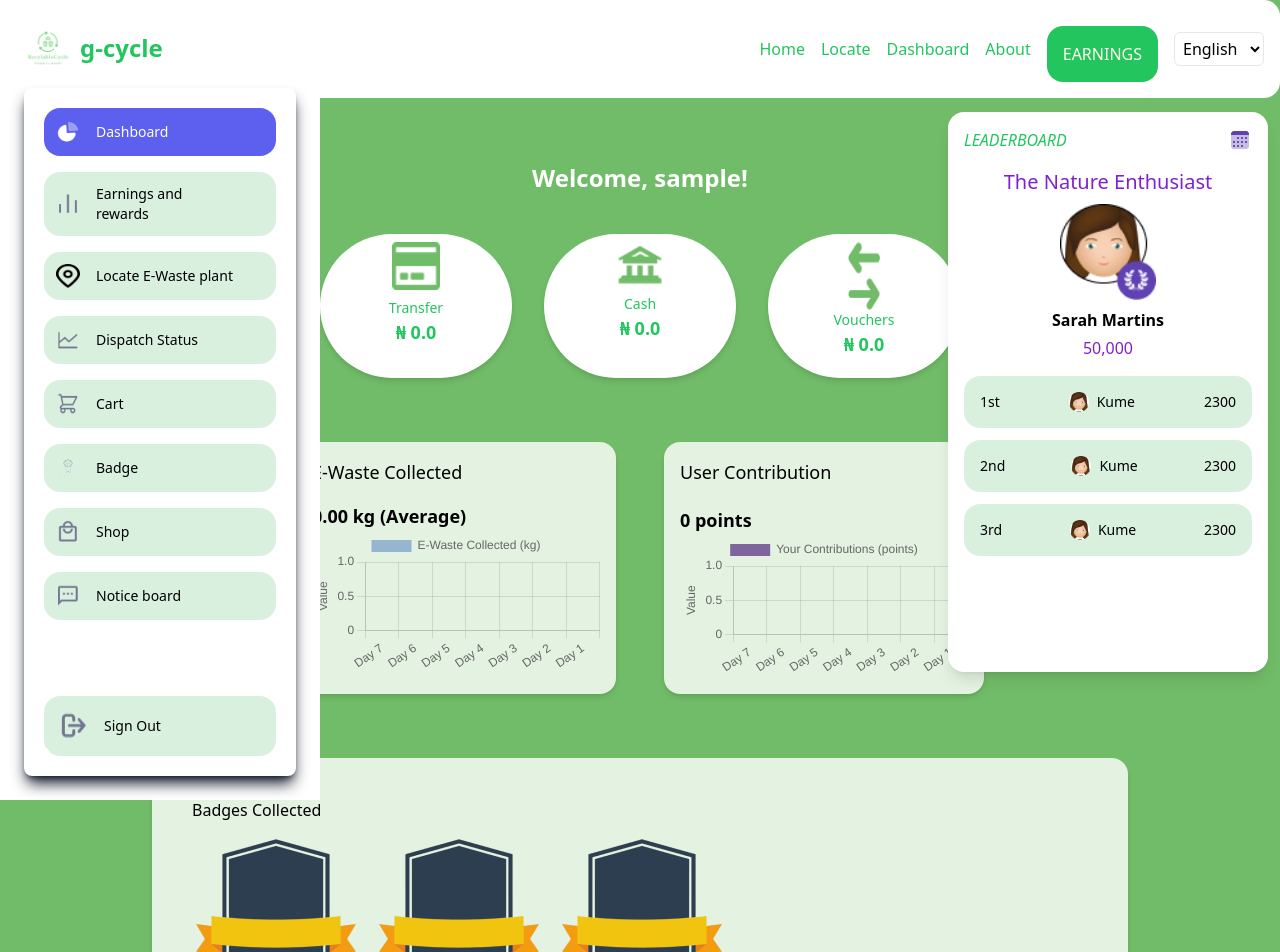
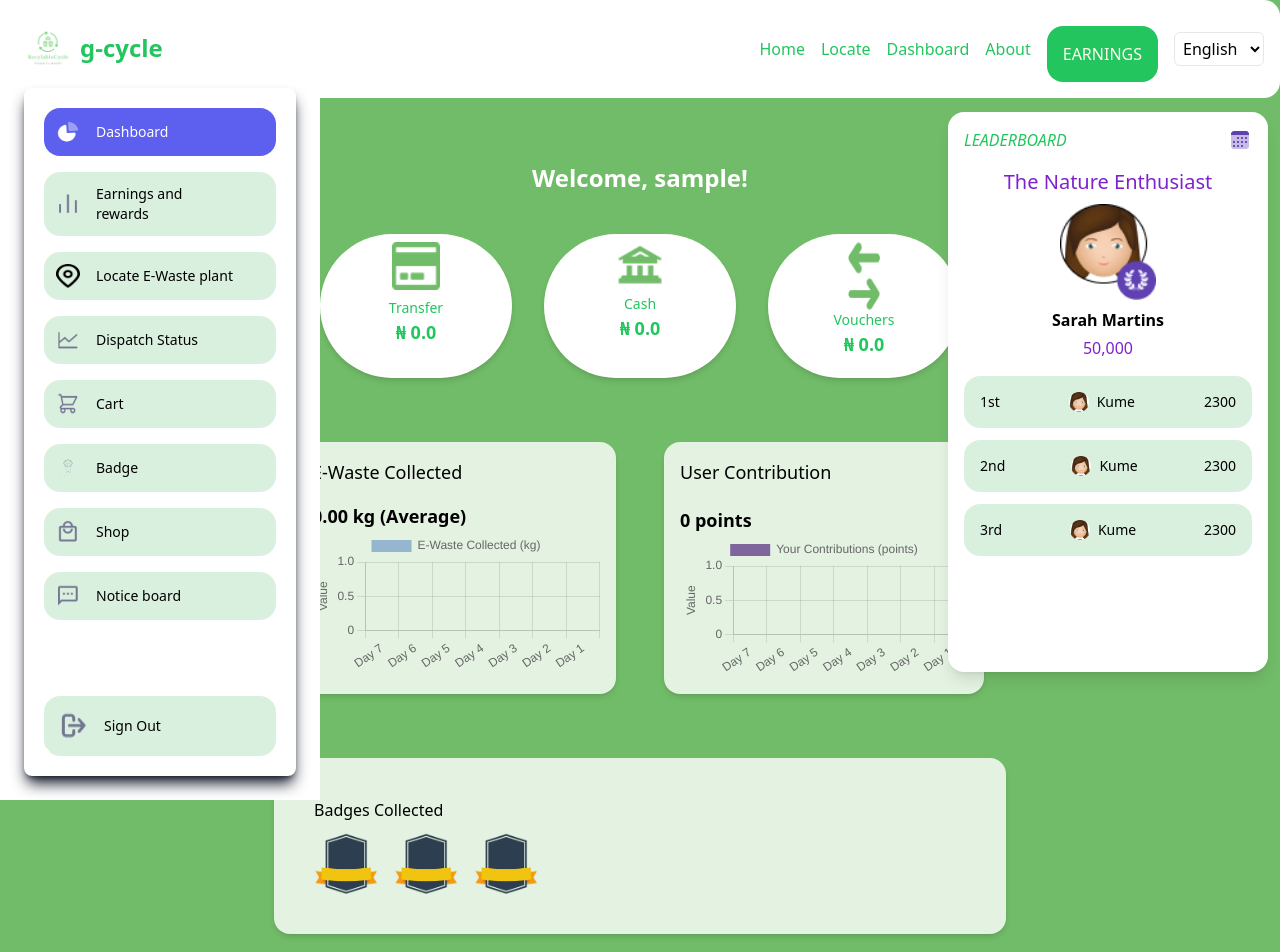
Before and after one commit to dark-royal/recycle, a React (Create React App) app: page /dashboard in a window 1280 px wide. Shown: the top 952 px of the page. Built offline with nearby package versions, Linux system fonts and the light colour scheme; sample sign-in values are in the browser's storage.

Commit message:
Made some changes in the badge

```diff
--- a/src/Components/dashboard/contentbar/Badge.jsx
+++ b/src/Components/dashboard/contentbar/Badge.jsx
@@ -2,12 +2,12 @@ import image from "../../asset/badge1.png";
 
 const Badge = () => {
     return (
-        <div className="flex-1 p-4 md:p-10 bg-customWhite w-full shadow-md flex flex-col items-baseline rounded-2xl">
+        <div className="flex-1 p-4 md:p-10 bg-customWhite w-[75%] shadow-md flex flex-col items-baseline rounded-2xl">
             <p className="text-sm md:text-base">Badges Collected</p>
             <div className="flex flex-row gap-2 md:gap-4 mt-2">
-                <img src={image} alt="badge" className="w-auto h-auto max-w-xs md:max-w-sm" />
-                <img src={image} alt="badge" className="w-auto h-auto max-w-xs md:max-w-sm" />
-                <img src={image} alt="badge" className="w-auto h-auto max-w-xs md:max-w-sm" />
+                <img src={image} alt="badge" className="w-12 h-12 md:w-16 md:h-16" />
+                <img src={image} alt="badge" className="w-12 h-12 md:w-16 md:h-16" />
+                <img src={image} alt="badge" className="w-12 h-12 md:w-16 md:h-16" />
             </div>
         </div>
     );
--- a/src/Pages/LogIn/index.jsx
+++ b/src/Pages/LogIn/index.jsx
@@ -52,6 +52,7 @@ const SignIn = () => {
 
             localStorage.setItem('accessToken', token);
             localStorage.setItem('refreshToken', refreshToken);
+            localStorage.setItem('username', values.username);
 
             setTimeout(() => {
                 navigate('/dashboard');
```
